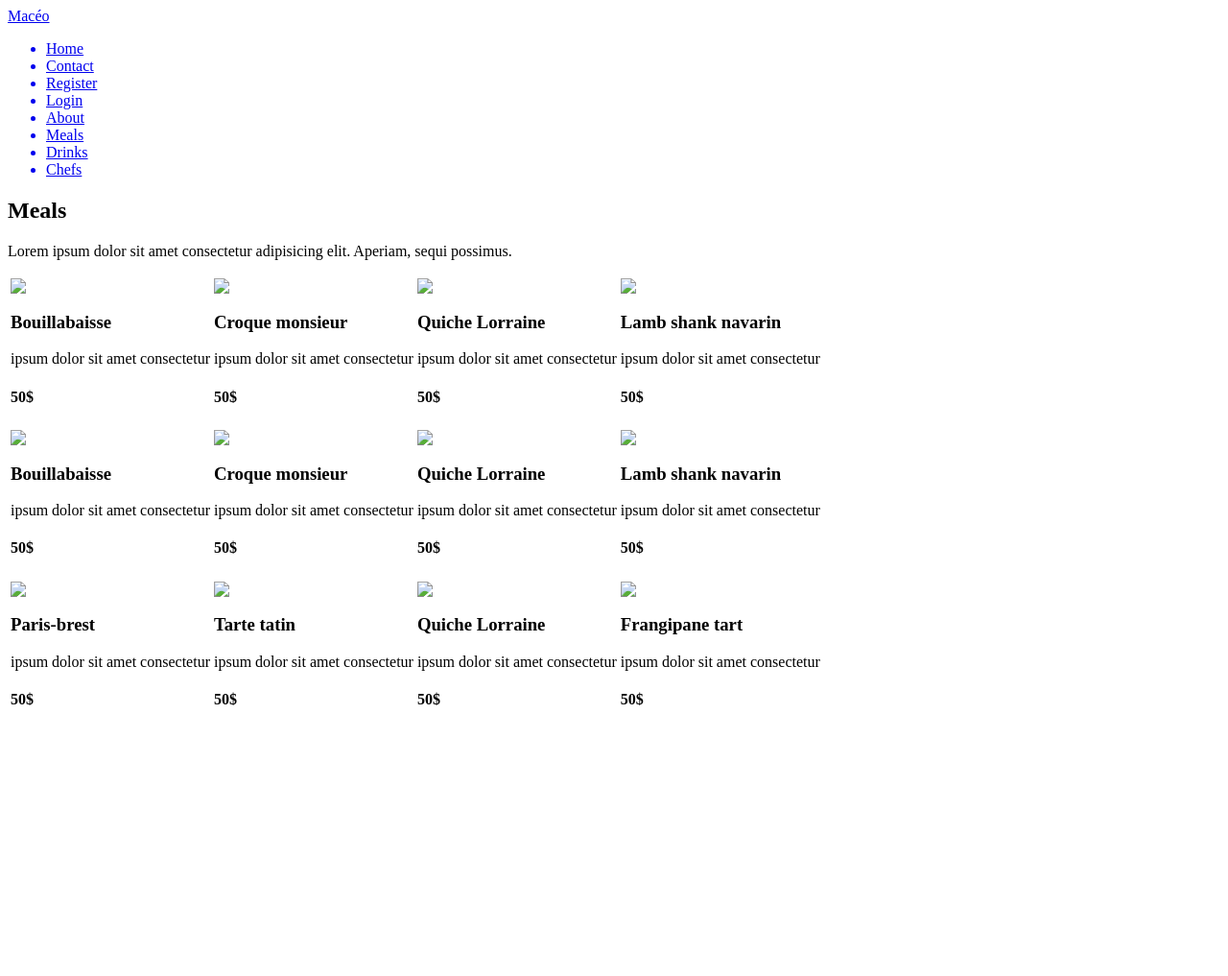
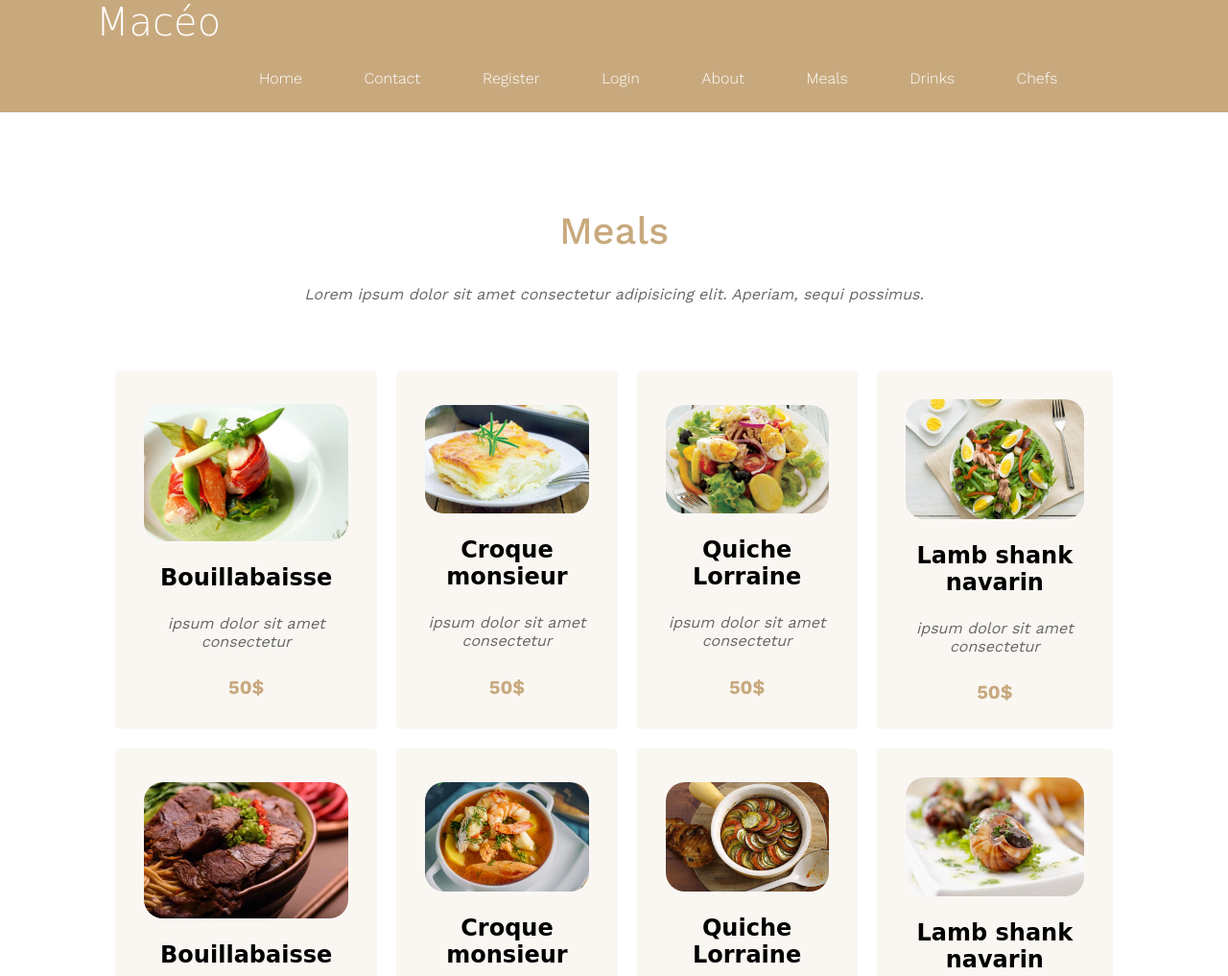
Before and after one commit to moalaacs/CST-Restaurant-Project, a plain HTML site: page Pages/Meals.html in a window 1280 px wide. Shown: the top 1017 px of the page at 96% size. Before the commit the page ends 800 px from the top, so only its background shows below. Drawn offline with nearby package versions, Linux system fonts and the light colour scheme; the site is published under a folder, as on GitHub Pages, so addresses that start at the root find nothing; a web font is replaced by a local one.

Commit message:
CST_Project

```diff
--- a/Pages/About.html
+++ b/Pages/About.html
@@ -1,7 +1,7 @@
 <html>
   <head>
     <title>Macéo Restaurant</title>
-    <link href="/Style/About.css" rel="stylesheet" />
+    <link href="../Style/About.css" rel="stylesheet" />
     <link rel="preconnect" href="https://fonts.gstatic.com" />
     <link
       href="https://fonts.googleapis.com/css2?family=Freehand&family=Work+Sans:wght@200;300;400;500;600;700;800&display=swap"
@@ -13,14 +13,14 @@
       <a href="index.html"><span class="logo">Macéo</span></a>
       <nav>
         <ul>
-          <a href="/index.html"><li>Home</li></a>
-          <a href="/Pages/Contact.html"><li>Contact</li></a>
-          <a href="/Pages/Register.html"><li>Register</li></a>
-          <a href="/Pages/Login.html"><li>Login</li></a>
-          <a href="/Pages/About.html"><li>About</li></a>
-          <a href="/Pages/Meals.html"><li>Meals</li></a>
-          <a href="/Pages/Drinks.html"><li>Drinks</li></a>
-          <a href="/Pages/Chefs.html"><li>Chefs</li></a>
+          <a href="../index.html"><li>Home</li></a>
+          <a href="Contact.html"><li>Contact</li></a>
+          <a href="Register.html"><li>Register</li></a>
+          <a href="Login.html"><li>Login</li></a>
+          <a href="About.html"><li>About</li></a>
+          <a href="Meals.html"><li>Meals</li></a>
+          <a href="Drinks.html"><li>Drinks</li></a>
+          <a href="Chefs.html"><li>Chefs</li></a>
         </ul>
       </nav>
     </header>
@@ -31,7 +31,7 @@
         possimus.
       </p>
       <div class="container">
-        <img src="/Images/about.jpg" />
+        <img src="../Images/about.jpg" />
         <div class="content">
           <h3>History</h3>
           <p>
--- a/Pages/Meals.html
+++ b/Pages/Meals.html
@@ -1,7 +1,7 @@
 <html>
   <head>
     <title>Macéo Restaurant</title>
-    <link href="/Style/Meals.css" rel="stylesheet" />
+    <link href="../Style/Meals.css" rel="stylesheet" />
     <link rel="preconnect" href="https://fonts.gstatic.com" />
     <link
       href="https://fonts.googleapis.com/css2?family=Freehand&family=Work+Sans:wght@200;300;400;500;600;700;800&display=swap"
@@ -13,14 +13,14 @@
       <a href="index.html"><span class="logo">Macéo</span></a>
       <nav>
         <ul>
-          <a href="/index.html"><li>Home</li></a>
-          <a href="/Pages/Contact.html"><li>Contact</li></a>
-          <a href="/Pages/Register.html"><li>Register</li></a>
-          <a href="/Pages/Login.html"><li>Login</li></a>
-          <a href="/Pages/About.html"><li>About</li></a>
-          <a href="/Pages/Meals.html"><li>Meals</li></a>
-          <a href="/Pages/Drinks.html"><li>Drinks</li></a>
-          <a href="/Pages/Chefs.html"><li>Chefs</li></a>
+          <a href="..index.html"><li>Home</li></a>
+          <a href="Contact.html"><li>Contact</li></a>
+          <a href="Register.html"><li>Register</li></a>
+          <a href="Login.html"><li>Login</li></a>
+          <a href="About.html"><li>About</li></a>
+          <a href="Meals.html"><li>Meals</li></a>
+          <a href="Drinks.html"><li>Drinks</li></a>
+          <a href="Chefs.html"><li>Chefs</li></a>
         </ul>
       </nav>
     </header>
@@ -33,25 +33,25 @@
       <table>
         <tr>
           <td>
-            <img src="/Images/meal1.jpg" />
+            <img src="../Images/meal1.jpg" />
             <h3>Bouillabaisse</h3>
             <p>ipsum dolor sit amet consectetur</p>
             <h4>50$</h4>
           </td>
           <td>
-            <img src="/Images/meal2.jpg" />
+            <img src="../Images/meal2.jpg" />
             <h3>Croque monsieur</h3>
             <p>ipsum dolor sit amet consectetur</p>
             <h4>50$</h4>
           </td>
           <td>
-            <img src="/Images/meal3.jpg" />
+            <img src="../Images/meal3.jpg" />
             <h3>Quiche Lorraine</h3>
             <p>ipsum dolor sit amet consectetur</p>
             <h4>50$</h4>
           </td>
           <td>
-            <img src="/Images/meal4.jpg" />
+            <img src="../Images/meal4.jpg" />
             <h3>Lamb shank navarin</h3>
             <p>ipsum dolor sit amet consectetur</p>
             <h4>50$</h4>
@@ -59,25 +59,25 @@
         </tr>
         <tr>
           <td>
-            <img src="/Images/meal5.jpg" />
+            <img src="../Images/meal5.jpg" />
             <h3>Bouillabaisse</h3>
             <p>ipsum dolor sit amet consectetur</p>
             <h4>50$</h4>
           </td>
           <td>
-            <img src="/Images/meal6.jpg" />
+            <img src="../Images/meal6.jpg" />
             <h3>Croque monsieur</h3>
             <p>ipsum dolor sit amet consectetur</p>
             <h4>50$</h4>
           </td>
           <td>
-            <img src="/Images/meal7.jpg" />
+            <img src="../Images/meal7.jpg" />
             <h3>Quiche Lorraine</h3>
             <p>ipsum dolor sit amet consectetur</p>
             <h4>50$</h4>
           </td>
           <td>
-            <img src="/Images/meal8.jpg" />
+            <img src="../Images/meal8.jpg" />
             <h3>Lamb shank navarin</h3>
             <p>ipsum dolor sit amet consectetur</p>
             <h4>50$</h4>
@@ -85,25 +85,25 @@
         </tr>
         <tr>
           <td>
-            <img src="/Images/meal9.jpg" />
+            <img src="../Images/meal9.jpg" />
             <h3>Paris-brest</h3>
             <p>ipsum dolor sit amet consectetur</p>
             <h4>50$</h4>
           </td>
           <td>
-            <img src="/Images/meal10.jpg" />
+            <img src="../Images/meal10.jpg" />
             <h3>Tarte tatin</h3>
             <p>ipsum dolor sit amet consectetur</p>
             <h4>50$</h4>
           </td>
           <td>
-            <img src="/Images/meal11.jpg" />
+            <img src="../Images/meal11.jpg" />
             <h3>Quiche Lorraine</h3>
             <p>ipsum dolor sit amet consectetur</p>
             <h4>50$</h4>
           </td>
           <td>
-            <img src="/Images/meal12.jpg" />
+            <img src="../Images/meal12.jpg" />
             <h3>Frangipane tart</h3>
             <p>ipsum dolor sit amet consectetur</p>
             <h4>50$</h4>
```
Also changed, not shown: Pages/Chefs.html (+13 -13 lines), Pages/Contact.html (+9 -9 lines), Pages/Drinks.html (+17 -17 lines), Pages/Login.html (+9 -9 lines), Pages/Register.html (+9 -9 lines), index.html (+7 -7 lines).
